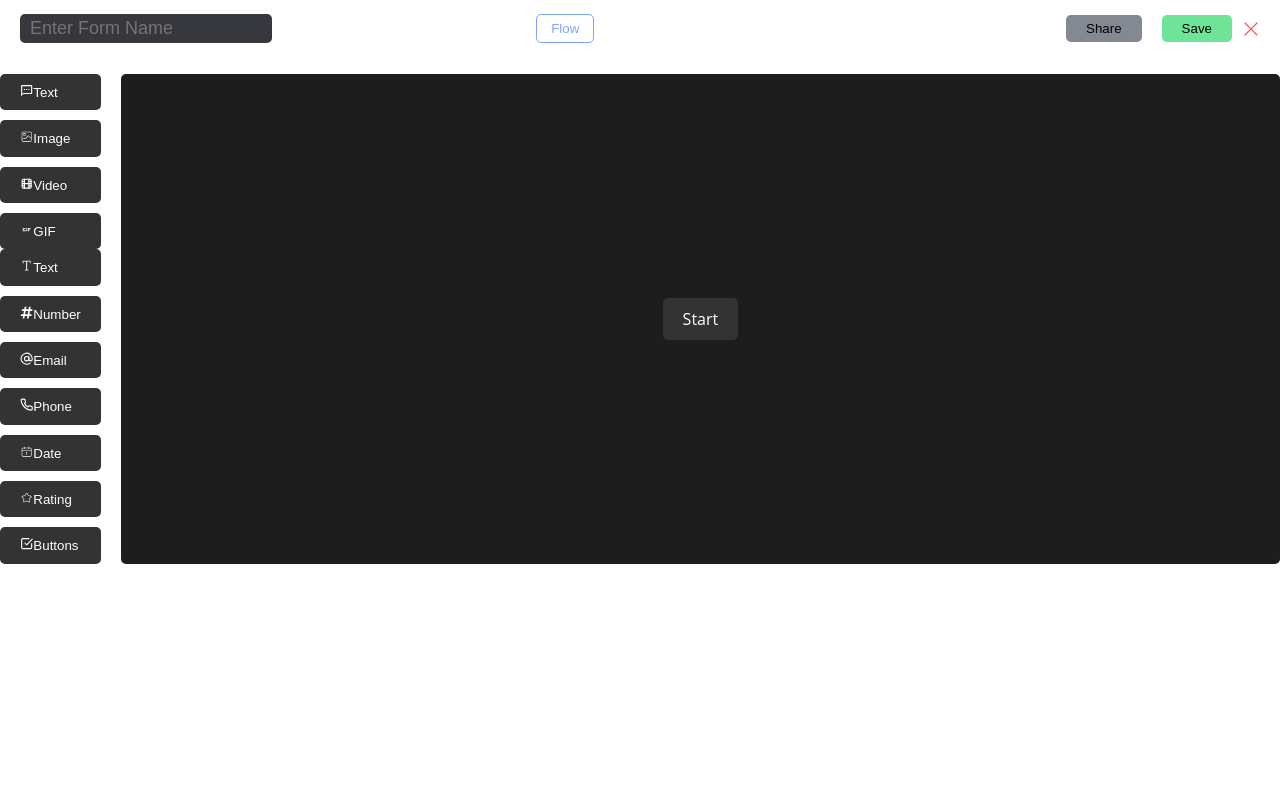
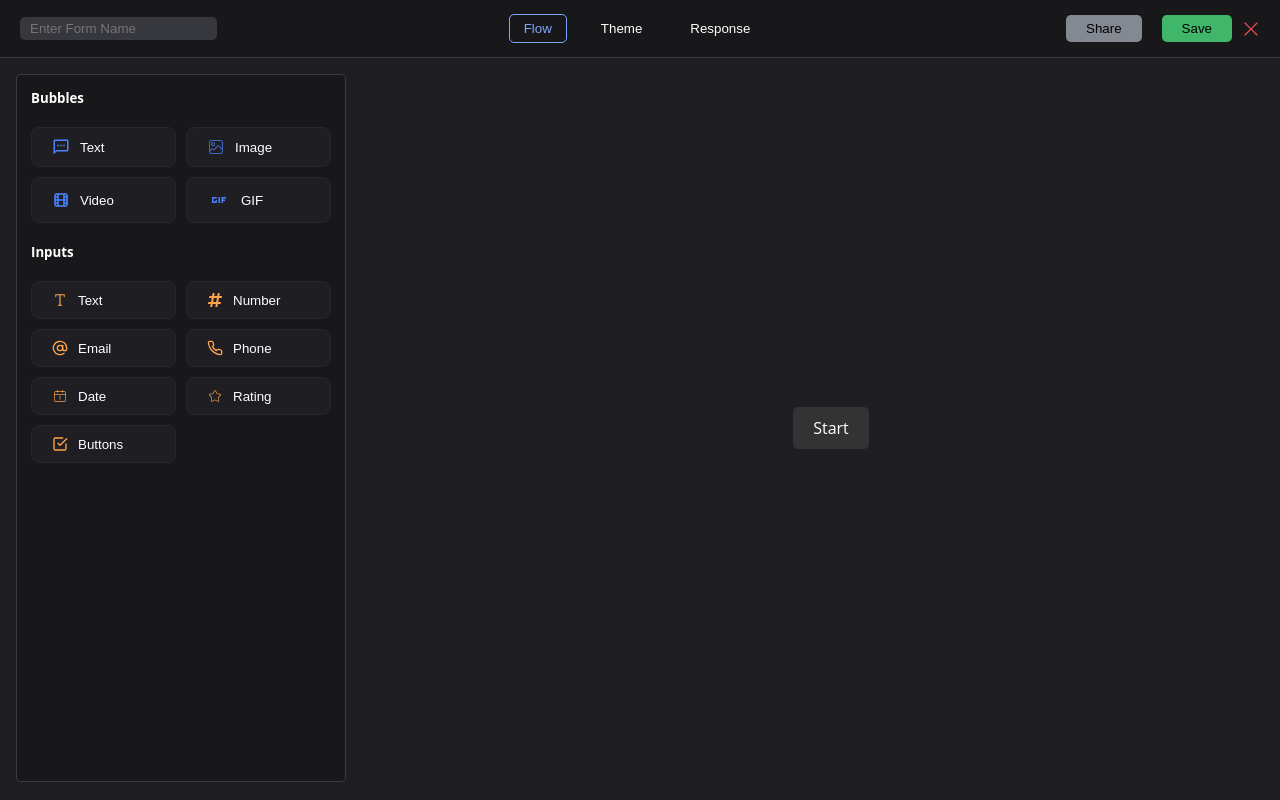
Before and after one commit to rakesh-kumar-18/form-builder-client, a React (Vite) app: page /create-typebot in a window 1280 px wide. Built offline with nearby package versions, Linux system fonts and the light colour scheme; no server answers.

Commit message:
created ui of add bot page

```diff
--- a/src/pages/CreateTypeBotPage/CreateTypeBotPage.jsx
+++ b/src/pages/CreateTypeBotPage/CreateTypeBotPage.jsx
@@ -11,8 +11,11 @@ import { CiCalendarDate } from "react-icons/ci";
 import { CiStar } from "react-icons/ci";
 import { LuCheckSquare } from "react-icons/lu";
 import { RxCross1 } from "react-icons/rx";
+import { useNavigate } from "react-router-dom";
 
 const CreateTypeBotPage = () => {
+    const navigate = useNavigate();
+
     return (
         <div className={styles.createTypeBotPage}>
             <div className={styles.navbar}>
@@ -37,56 +40,62 @@ const CreateTypeBotPage = () => {
                             fontSize: "large",
                             cursor: "pointer",
                         }}
+                        onClick={() => navigate("/dashboard")}
                     />
                 </div>
             </div>
             <div className={styles.content}>
-                <div className={styles.bubbles}>
+                <div className={styles.sidebar}>
+                    <h5>Bubbles</h5>
                     <div className={styles.bubbleGroup}>
                         <button className={styles.bubble}>
-                            <MdOutlineTextsms />
+                            <MdOutlineTextsms className={styles.bubbleIcon} />
                             Text
                         </button>
                         <button className={styles.bubble}>
-                            <CiImageOn />
+                            <CiImageOn className={styles.bubbleIcon} />
                             Image
                         </button>
                         <button className={styles.bubble}>
-                            <TbMovie />
+                            <TbMovie className={styles.bubbleIcon} />
                             Video
                         </button>
                         <button className={styles.bubble}>
-                            <MdGif />
+                            <MdGif
+                                className={styles.bubbleIcon}
+                                style={{ fontSize: "x-large" }}
+                            />
                             GIF
                         </button>
                     </div>
+                    <h5>Inputs</h5>
                     <div className={styles.inputGroup}>
                         <button className={styles.input}>
-                            <RxText />
+                            <RxText className={styles.inputIcon} />
                             Text
                         </button>
                         <button className={styles.input}>
-                            <FaHashtag />
+                            <FaHashtag className={styles.inputIcon} />
                             Number
                         </button>
                         <button className={styles.input}>
-                            <FiAtSign />
+                            <FiAtSign className={styles.inputIcon} />
                             Email
                         </button>
                         <button className={styles.input}>
-                            <FiPhone />
+                            <FiPhone className={styles.inputIcon} />
                             Phone
                         </button>
                         <button className={styles.input}>
-                            <CiCalendarDate />
+                            <CiCalendarDate className={styles.inputIcon} />
                             Date
                         </button>
                         <button className={styles.input}>
-                            <CiStar />
+                            <CiStar className={styles.inputIcon} />
                             Rating
                         </button>
                         <button className={styles.input}>
-                            <LuCheckSquare />
+                            <LuCheckSquare className={styles.inputIcon} />
                             Buttons
                         </button>
                     </div>
--- a/src/pages/CreateTypeBotPage/CreateTypeBotPage.module.css
+++ b/src/pages/CreateTypeBotPage/CreateTypeBotPage.module.css
@@ -2,6 +2,8 @@
     display: flex;
     flex-direction: column;
     color: #ffffff;
+    height: 100vh;
+    background-color: #1f1f23;
 }
 
 .navbar {
@@ -9,9 +11,9 @@
     align-items: center;
     justify-content: space-between;
     border-bottom: 1px solid #ffffff29;
-    margin-bottom: 1rem;
     width: calc(100% - 40px);
     padding: 14px 20px;
+    background-color: #18181b;
 }
 
 .formNameInput {
@@ -19,7 +21,6 @@
     padding: 4px 10px;
     border: none;
     border-radius: 5px;
-    font-size: large;
     background-color: #37373e;
 }
 
@@ -45,35 +46,61 @@
 
 .content {
     display: flex;
-    justify-content: space-between;
+    height: calc(100% - 60px);
 }
 
-.bubbles,
-.inputGroup {
-    display: flex;
-    flex-direction: column;
+.sidebar {
+    display: grid;
+    grid-template-rows: auto auto auto auto 1fr;
+    gap: 10px;
+    padding: 14px;
+    background-color: #18181b;
+    width: 300px;
+    overflow-y: auto;
+    border: 1px solid #ffffff29;
+    margin: 16px;
+    border-radius: 5px;
+}
+
+.sidebar h5 {
+    margin: 0;
+    padding: 0 0 10px 0;
 }
 
 .bubbleGroup,
 .inputGroup {
-    display: flex;
-    flex-direction: column;
+    display: grid;
+    grid-template-columns: repeat(2, 1fr);
     gap: 10px;
+    margin-bottom: 10px;
 }
 
 .bubble,
 .input {
     padding: 10px 20px;
-    background-color: #333;
+    background-color: #1f1f23;
     border: none;
-    border-radius: 5px;
+    border-radius: 8px;
     cursor: pointer;
     color: #ffffff;
     text-align: left;
+    display: flex;
+    align-items: center;
+    gap: 10px;
+    border: 1px solid #27272a;
+}
+
+.bubbleIcon {
+    color: #4b83ff;
+    font-size: large;
+}
+
+.inputIcon {
+    color: #ffa54c;
+    font-size: medium;
 }
 
 .workspace {
-    background-color: #1d1d1d;
     flex-grow: 1;
     margin-left: 20px;
     padding: 20px;
@@ -81,6 +108,7 @@
     display: flex;
     align-items: center;
     justify-content: center;
+    background-color: #1f1f23;
 }
 
 .startBubble {
```
